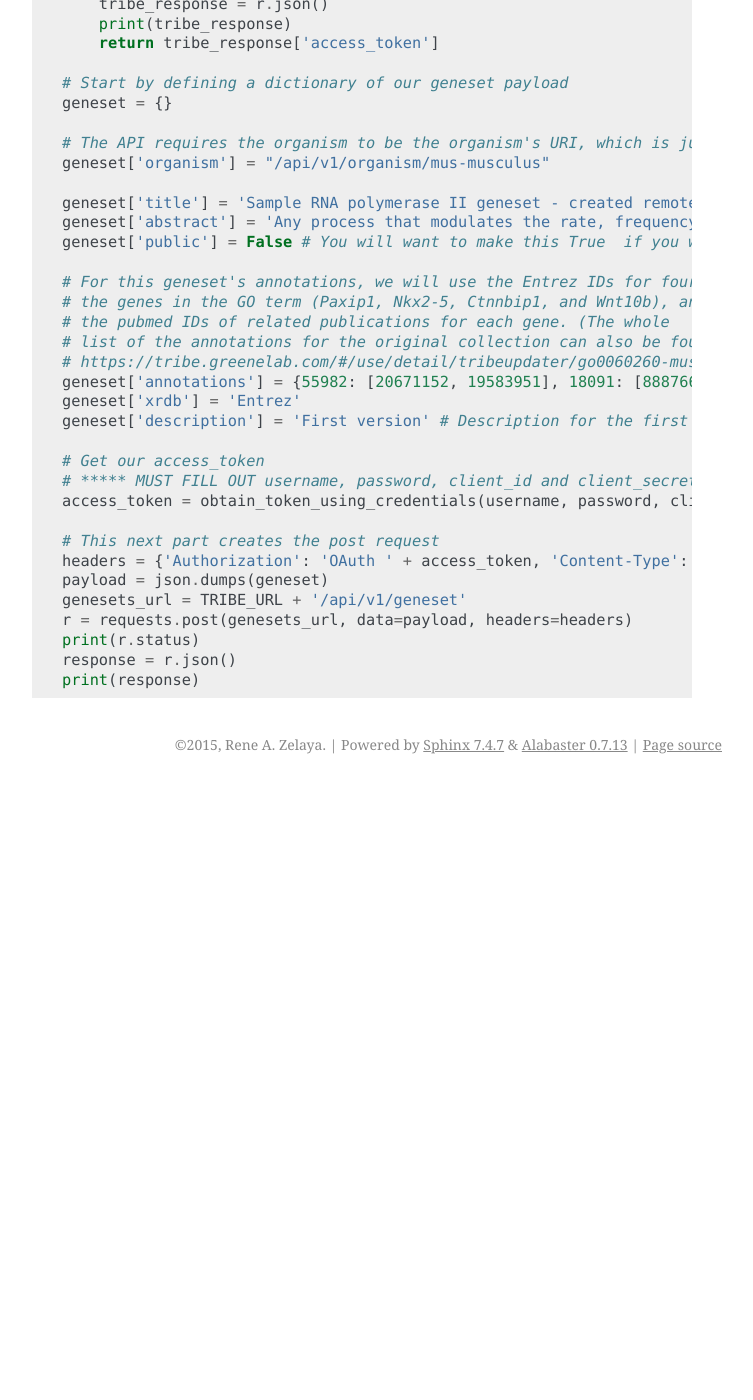
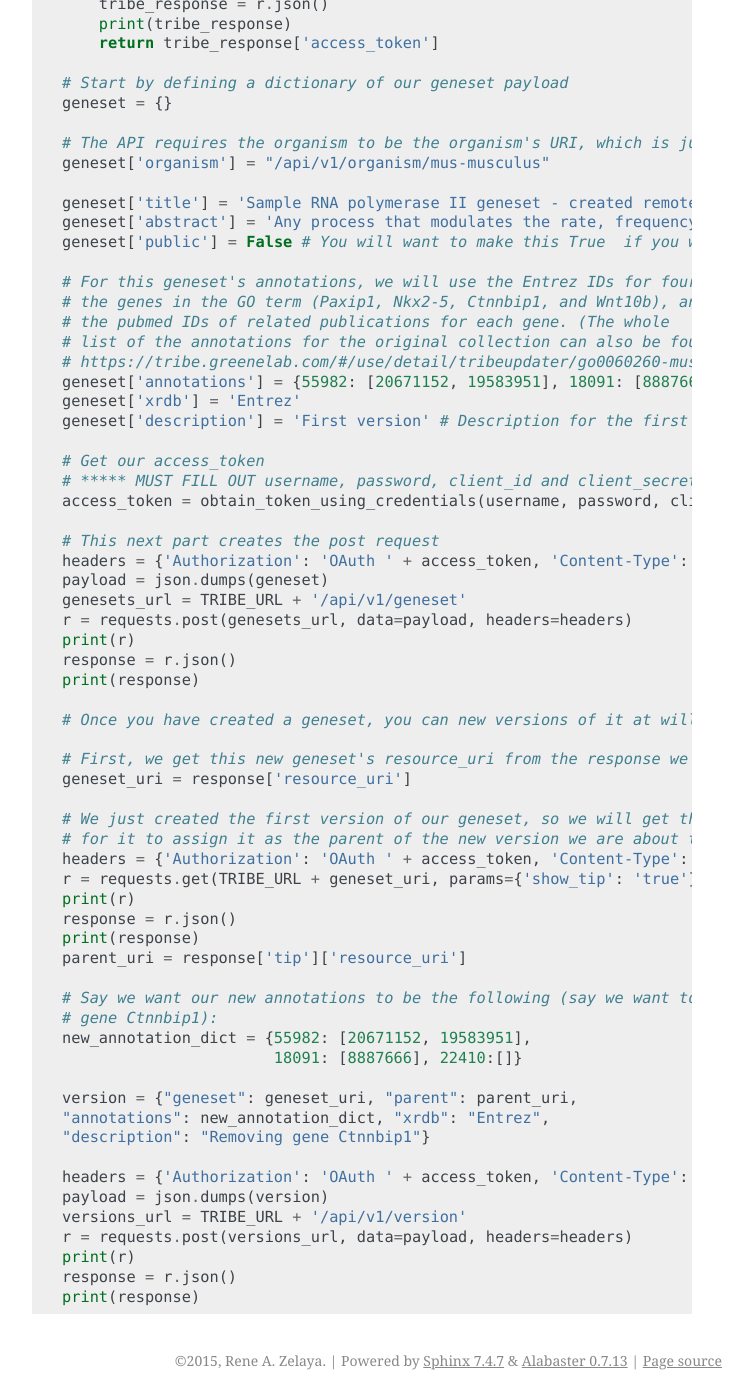
Before and after one commit to greenelab/tribe, a Sphinx documentation site: the page built from docs/source/api.rst, in a window 1280 px wide and 1400 px high, scrolled down 5953 px. Shown: the whole window, without its empty margins (388-1141 px from the left). Built offline with Sphinx 7.4.7, drawn with Linux system fonts in a browser that asks for light colours; before the commit the page ends 6737 px from its top, so only the background shows below that; some of the changed text lies outside the part shown.

Commit message:
Adding documentation for creating new versions (including specifying parent version).

```diff
--- a/docs/source/api.rst
+++ b/docs/source/api.rst
@@ -262,7 +262,7 @@ If you are looking to create resources via some other application or tool, you c
 
 2. Write down and save the Client ID and the Client secret that are assigned to you. Your application/tool will need these when requesting an OAuth token from Tribe to create resources.
 
-3. Now you can create new genesets using the Client ID, secret, and your username and password. The following code is an example of how you might go about doing this. This code also uses `requests <http://docs.python-requests.org/en/latest/>`_.
+3. Now you can create new genesets and versions using the Client ID, secret, and your username and password. The following code is an example of how you might go about doing this. This code also uses `requests <http://docs.python-requests.org/en/latest/>`_.
 
 .. code-block:: python
 
@@ -314,6 +314,37 @@ If you are looking to create resources via some other application or tool, you c
     payload = json.dumps(geneset)
     genesets_url = TRIBE_URL + '/api/v1/geneset'
     r = requests.post(genesets_url, data=payload, headers=headers)
-    print(r.status)
+    print(r)
     response = r.json()
     print(response)
+
+    # Once you have created a geneset, you can new versions of it at will.
+
+    # First, we get this new geneset's resource_uri from the response we just got:
+    geneset_uri = response['resource_uri']
+
+    # We just created the first version of our geneset, so we will get the resource_uri
+    # for it to assign it as the parent of the new version we are about to create.
+    headers = {'Authorization': 'OAuth ' + access_token, 'Content-Type': 'application/json'}
+    r = requests.get(TRIBE_URL + geneset_uri, params={'show_tip': 'true'}, headers=headers)
+    print(r)
+    response = r.json()
+    print(response)
+    parent_uri = response['tip']['resource_uri']
+
+    # Say we want our new annotations to be the following (say we want to remove
+    # gene Ctnnbip1):
+    new_annotation_dict = {55982: [20671152, 19583951],
+                           18091: [8887666], 22410:[]}
+
+    version = {"geneset": geneset_uri, "parent": parent_uri,
+    "annotations": new_annotation_dict, "xrdb": "Entrez",
+    "description": "Removing gene Ctnnbip1"}
+
+    headers = {'Authorization': 'OAuth ' + access_token, 'Content-Type': 'application/json'}
+    payload = json.dumps(version)
+    versions_url = TRIBE_URL + '/api/v1/version'
+    r = requests.post(versions_url, data=payload, headers=headers)
+    print(r)
+    response = r.json()
+    print(response)
```
